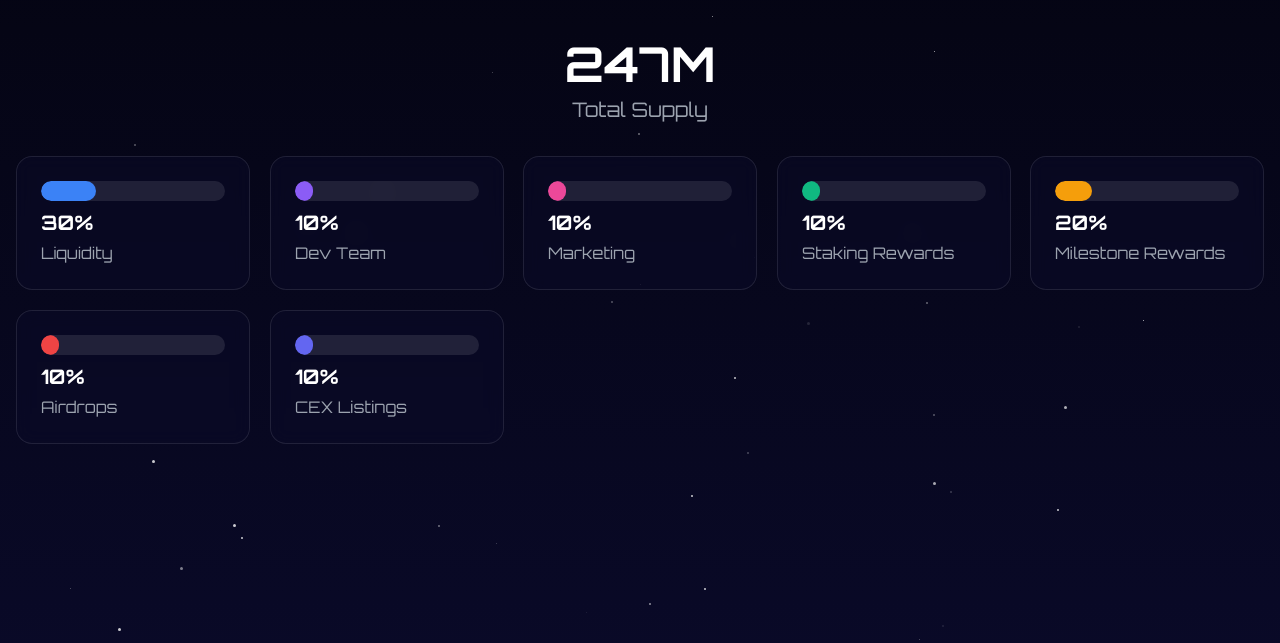
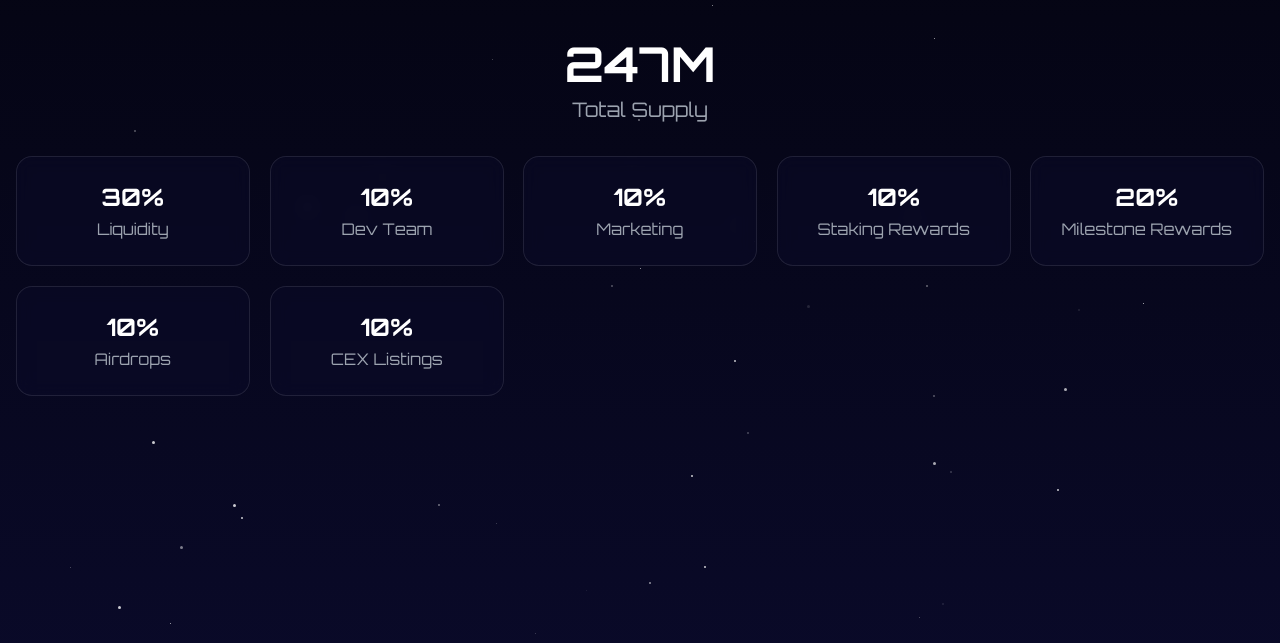
Before and after one commit to DarkVoid01/247, a website: page index.html in a window 1280 px wide. Shown: the part 678-1321 px from the top of the page. Drawn offline with nearby package versions, Linux system fonts and the light colour scheme.

Commit message:
adjusted tokenomics

```diff
--- a/index.html
+++ b/index.html
@@ -224,6 +224,7 @@
           </div>
         </div>
         <div class="md:w-1/2 flex justify-center">
+          <div class="planet floating" data-tilt data-tilt-max="10" data-tilt-speed="400" data-tilt-perspective="500"></div>
         </div>
       </div>
     </section>
@@ -236,71 +237,56 @@
         <div class="text-xl text-gray-400">Total Supply</div>
       </div>
 
-      <div class="tokenomics-grid mb-16">
+
+
+      <div class="tokenomics-grid grid grid-cols-2 md:grid-cols-3 lg:grid-cols-4 gap-3 md:gap-6 mb-16">
         <!-- Liquidity -->
-        <div class="cosmic-card p-6" data-tilt data-tilt-max="5">
-          <div class="token-chart">
-            <div class="token-fill bg-blue-500" style="width: 30%"></div>
-          </div>
-          <div class="font-bold text-xl mb-1">30%</div>
-          <div class="text-gray-400">Liquidity</div>
+        <div class="cosmic-card p-3 md:p-6 text-center" data-tilt data-tilt-max="5">
+          <div class="font-bold text-lg md:text-2xl mb-1">30%</div>
+          <div class="text-gray-400 text-xs md:text-base">Liquidity</div>
         </div>
 
         <!-- Development Team -->
-        <div class="cosmic-card p-6" data-tilt data-tilt-max="5">
-          <div class="token-chart">
-            <div class="token-fill bg-purple-500" style="width: 10%"></div>
-          </div>
-          <div class="font-bold text-xl mb-1">10%</div>
-          <div class="text-gray-400">Dev Team</div>
+        <div class="cosmic-card p-3 md:p-6 text-center" data-tilt data-tilt-max="5">
+          <div class="font-bold text-lg md:text-2xl mb-1">10%</div>
+          <div class="text-gray-400 text-xs md:text-base">Dev Team</div>
         </div>
 
         <!-- Marketing -->
-        <div class="cosmic-card p-6" data-tilt data-tilt-max="5">
-          <div class="token-chart">
-            <div class="token-fill bg-pink-500" style="width: 10%"></div>
-          </div>
-          <div class="font-bold text-xl mb-1">10%</div>
-          <div class="text-gray-400">Marketing</div>
+        <div class="cosmic-card p-3 md:p-6 text-center" data-tilt data-tilt-max="5">
+          <div class="font-bold text-lg md:text-2xl mb-1">10%</div>
+          <div class="text-gray-400 text-xs md:text-base">Marketing</div>
         </div>
 
         <!-- Staking Rewards -->
-        <div class="cosmic-card p-6" data-tilt data-tilt-max="5">
-          <div class="token-chart">
-            <div class="token-fill bg-green-500" style="width: 10%"></div>
-          </div>
-          <div class="font-bold text-xl mb-1">10%</div>
-          <div class="text-gray-400">Staking Rewards</div>
+        <div class="cosmic-card p-3 md:p-6 text-center" data-tilt data-tilt-max="5">
+          <div class="font-bold text-lg md:text-2xl mb-1">10%</div>
+          <div class="text-gray-400 text-xs md:text-base">Staking Rewards</div>
         </div>
 
         <!-- Milestone Rewards -->
-        <div class="cosmic-card p-6" data-tilt data-tilt-max="5">
-          <div class="token-chart">
-            <div class="token-fill bg-yellow-500" style="width: 20%"></div>
-          </div>
-          <div class="font-bold text-xl mb-1">20%</div>
-          <div class="text-gray-400">Milestone Rewards</div>
+        <div class="cosmic-card p-3 md:p-6 text-center" data-tilt data-tilt-max="5">
+          <div class="font-bold text-lg md:text-2xl mb-1">20%</div>
+          <div class="text-gray-400 text-xs md:text-base">Milestone Rewards</div>
         </div>
 
         <!-- Airdrops -->
-        <div class="cosmic-card p-6" data-tilt data-tilt-max="5">
-          <div class="token-chart">
-            <div class="token-fill bg-red-500" style="width: 10%"></div>
-          </div>
-          <div class="font-bold text-xl mb-1">10%</div>
-          <div class="text-gray-400">Airdrops</div>
+        <div class="cosmic-card p-3 md:p-6 text-center" data-tilt data-tilt-max="5">
+          <div class="font-bold text-lg md:text-2xl mb-1">10%</div>
+          <div class="text-gray-400 text-xs md:text-base">Airdrops</div>
         </div>
 
         <!-- CEX Listings -->
-        <div class="cosmic-card p-6" data-tilt data-tilt-max="5">
-          <div class="token-chart">
-            <div class="token-fill bg-indigo-500" style="width: 10%"></div>
-          </div>
-          <div class="font-bold text-xl mb-1">10%</div>
-          <div class="text-gray-400">CEX Listings</div>
+        <div class="cosmic-card p-3 md:p-6 text-center" data-tilt data-tilt-max="5">
+          <div class="font-bold text-lg md:text-2xl mb-1">10%</div>
+          <div class="text-gray-400 text-xs md:text-base">CEX Listings</div>
         </div>
       </div>
+
+
     </section>
+
+
 
     <!-- Milestones Section -->
     <section id="milestones" class="container mx-auto py-24 px-4 relative z-10">
```
